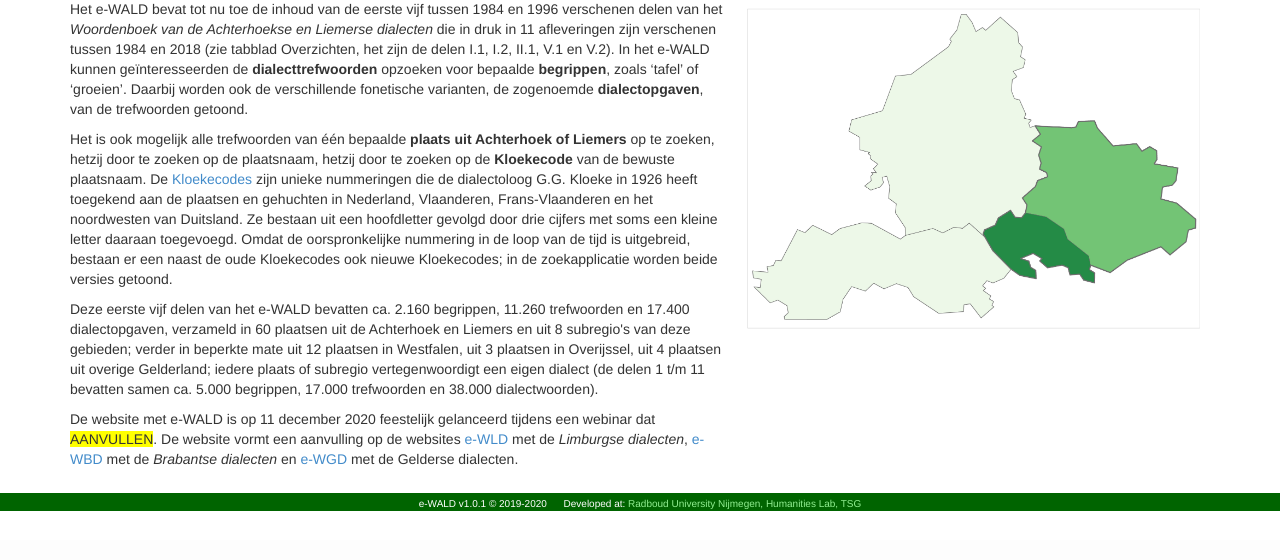
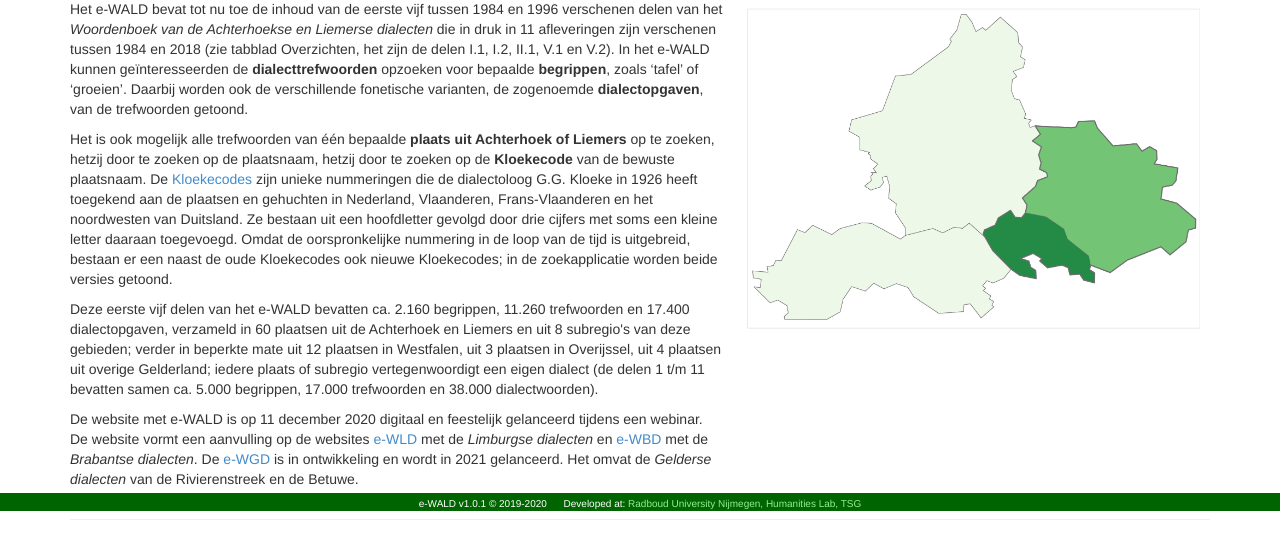
Before and after one commit to ErwinKomen/RU-wbd, a Django app: page / in a window 1280 px wide. Shown: the part 289-849 px from the top of the page. Before the commit the page ends 800 px from the top, so only its background shows below. Run offline with Django 3.2, Linux system fonts and the light colour scheme; parts of the project's set-up code (start-up, migrations or seed data) failed here and were passed over; some libraries are stand-ins or nearby versions.

Commit message:
ewald: change in homepage

```diff
--- a/wald/wald/dictionary/templates/dictionary/index.html
+++ b/wald/wald/dictionary/templates/dictionary/index.html
@@ -38,11 +38,12 @@
       uit 4 plaatsen uit overige Gelderland; iedere plaats of subregio vertegenwoordigt een eigen dialect
       (de delen 1 t/m 11 bevatten samen ca. 5.000 begrippen, 17.000 trefwoorden en 38.000 dialectwoorden).</p>
 
-    <p>De website met e-WALD is op 11 december 2020 feestelijk gelanceerd tijdens een webinar dat <span style="background-color: yellow;">AANVULLEN</span>.
+    <p>De website met e-WALD is op 11 december 2020 digitaal en feestelijk gelanceerd tijdens een webinar.
       De website vormt een aanvulling op de websites
-      <a href="https://e-wld.nl/">e-WLD</a> met de <em>Limburgse dialecten</em>,
-      <a href="https://e-wbd.nl/">e-WBD</a> met de <em>Brabantse dialecten</em>
-      en <a href="https://e-wgd.nl">e-WGD</a> met de Gelderse dialecten.
+      <a href="https://e-wld.nl/">e-WLD</a> met de <em>Limburgse dialecten</em>
+      en <a href="https://e-wbd.nl/">e-WBD</a> met de <em>Brabantse dialecten</em>.
+      De <a href="https://e-wgd.nl">e-WGD</a> is in ontwikkeling en wordt in 2021 gelanceerd.
+      Het omvat de <em>Gelderse dialecten</em> van de Rivierenstreek en de Betuwe.
 
       </p>
   </div>
```
